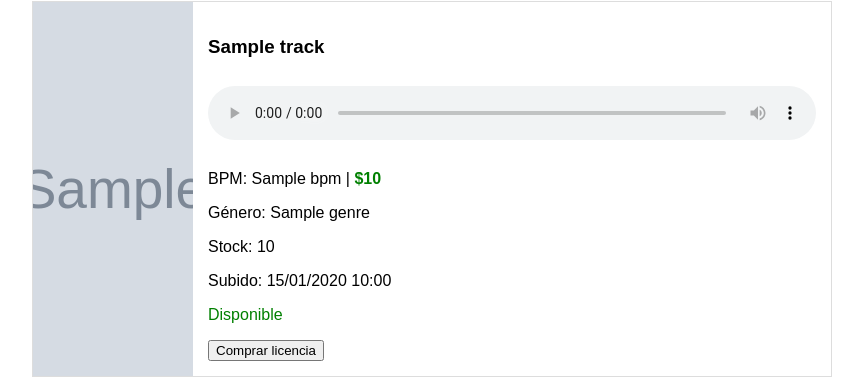
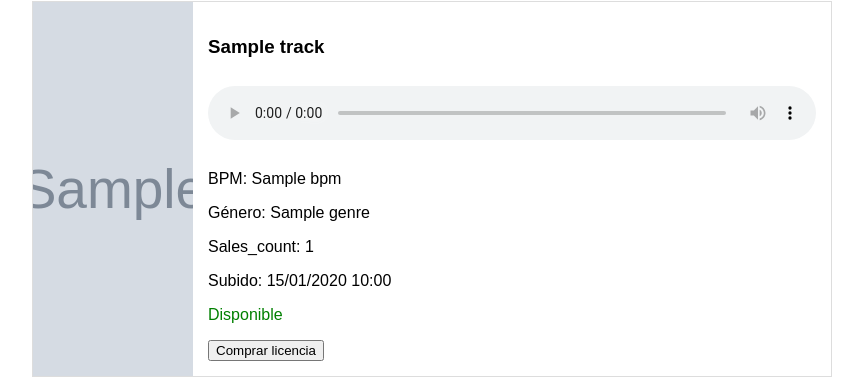
Before and after one commit to miguelangel17z/tracks4u, a Django app: template tracks4u/tracks/templates/tracks/track_list.html in a window 1280 px wide. Shown: the part 187-568 px from the top of the page, without its empty margins (208-1071 px from the left). Run offline with Django 5.2, Linux system fonts and the light colour scheme; the template is opened without the code that fills it: most values are stand-ins (such as "Sample title", 1, 10 or a date in 2020); grey boxes marked "Sample" are stand-in pictures.

Commit message:
cambio en modelo track

```diff
--- a/tracks4u/flask_licensing/licensing_log.txt
+++ b/tracks4u/flask_licensing/licensing_log.txt
@@ -26,3 +26,4 @@
 [2026-05-25 08:47:25.784576] basic | Track:1 User:1 | 9.99 USD | django_ok:False
 [2026-05-25 08:48:10.290558] basic | Track:3 User:1 | 9.99 USD | django_ok:True
 [2026-05-25 08:48:17.027419] basic | Track:3 User:1 | 9.99 USD | django_ok:False
+[2026-05-25 15:28:13.524444] basic | Track:4 User:1 | 9.99 USD | django_ok:True
--- a/tracks4u/tracks/models.py
+++ b/tracks4u/tracks/models.py
@@ -3,10 +3,9 @@ from django.db import models
 class Track(models.Model):
     title = models.CharField(max_length=200)
     audio_file = models.FileField(upload_to='tracks_files/')
-    price = models.DecimalField(max_digits=8, decimal_places=2) #precio maximo: 999.999.99
-    bpm = models.IntegerField()
+    bpm = models.PositiveIntegerField()
     is_sold = models.BooleanField(default=False)
     created_at = models.DateTimeField(auto_now_add=True)
     cover_image = models.ImageField(upload_to='tracks_covers/', null=True, blank=True)
     genre = models.CharField(max_length=100, blank=True, null=True)
-    stock = models.PositiveIntegerField(null=True, blank=True)
+    sales_count = models.PositiveIntegerField(default=0)
--- a/tracks4u/tracks/services.py
+++ b/tracks4u/tracks/services.py
@@ -26,8 +26,9 @@ class TrackNotificationService:
             )
             contexto = {
                 "title": track.title,
-                "price": track.price,
                 "bpm": track.bpm,
+                "genre": track.genre,
+                "sales_count": track.sales_count,
                 "created_at": track.created_at.strftime("%Y-%m-%d %H:%M:%S"),
             }
             return notificador.enviar(
--- a/tracks4u/tracks/templates/tracks/Track_detail.html
+++ b/tracks4u/tracks/templates/tracks/Track_detail.html
@@ -21,7 +21,7 @@
         <h1>{{ track.title }}</h1>
         <p>BPM: {{ track.bpm }}</p>
         <p>Género: {{ track.genre }}</p>
-        <p>Stock: {{ track.stock }}</p>
+        <p>sales_count: {{ track.sales_count }}</p>
         <audio controls style="width:100%; margin:10px 0;">
             <source src="{{ track.audio_file.url }}" type="audio/mpeg">
         </audio>
--- a/tracks4u/tracks/templates/tracks/track_list.html
+++ b/tracks4u/tracks/templates/tracks/track_list.html
@@ -27,7 +27,6 @@
             padding: 15px;
             flex: 1;
         }
-        .price { color: green; font-weight: bold; }
     </style>
 </head>
 <body>
@@ -53,9 +52,9 @@
                 <source src="{{ track.audio_file.url }}" type="audio/ogg">
             </audio>
 
-            <p>BPM: {{ track.bpm }} | <span class="price">${{ track.price }}</span></p>
+            <p>BPM: {{ track.bpm }}
             <p>Género: {{ track.genre }}</p>
-            <p>Stock: {{ track.stock }}</p>
+            <p>Sales_count: {{ track.sales_count }}</p>
             <p>Subido: {{ track.created_at|date:"d/m/Y H:i" }}</p>
 
             {% if track.is_sold %}
--- a/tracks4u/tracks/views.py
+++ b/tracks4u/tracks/views.py
@@ -12,7 +12,7 @@ def home(request):
 
 class TrackCreateView(CreateView):
     model = Track
-    fields = ["title", "audio_file", "cover_image", "price", "bpm", "genre", "stock"]
+    fields = ["title", "audio_file", "cover_image", "price", "bpm", "genre"]
     template_name = "tracks/track_form.html"
     success_url = reverse_lazy("track-list")
 
```
Also changed, not shown: tracks4u/payment/services.py (+7 -0 lines), tracks4u/media/tracks_covers/labi.jpg (added), tracks4u/tracks/migrations/0007_track_sales_count_alter_track_bpm.py (added), tracks4u/tracks/migrations/0008_remove_track_sales_count_alter_track_bpm.py (added), tracks4u/tracks/migrations/0009_remove_track_stock_track_sales_count_alter_track_bpm.py (added), 1 other file.
